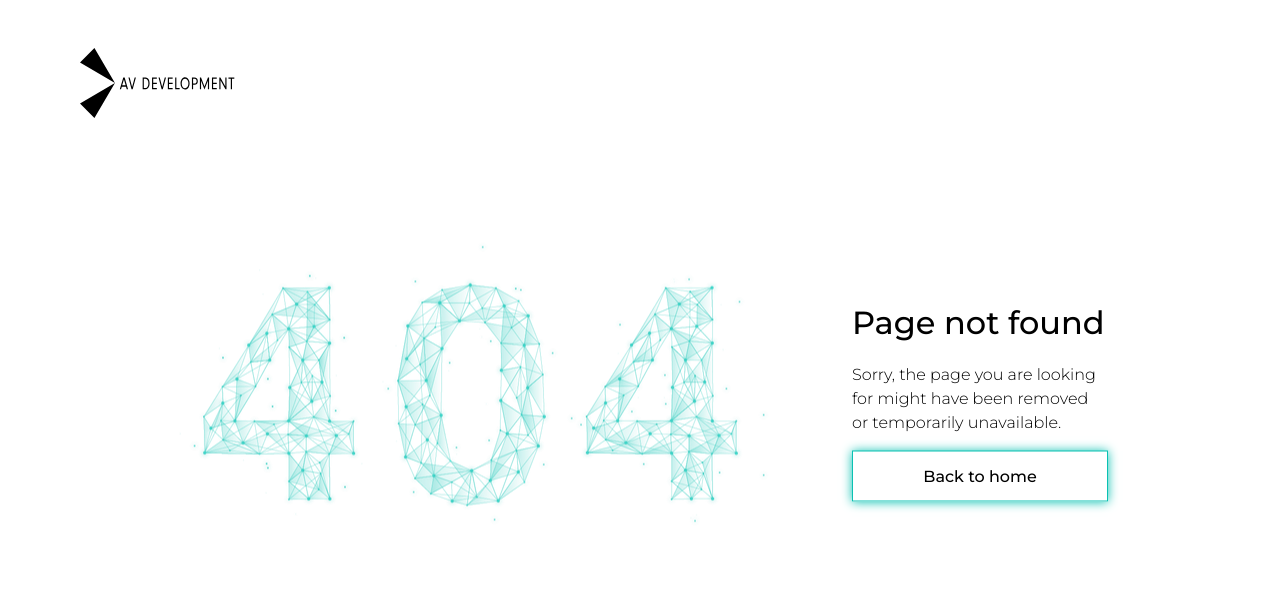
After one commit to alandra-v/portfolio, a PHP site: page /404_error.php in a window 1280 px wide. The commit adds this page. Shown: the top 593 px of the page. Run offline with PHP 8.4, Linux system fonts and the light colour scheme.

Commit message:
Move 404 file to project root

```diff
--- /dev/null
+++ b/404_error.php
@@ -0,0 +1,53 @@
+<!DOCTYPE html>
+<html lang="en">
+
+<head>
+  <meta charset="UTF-8">
+  <meta http-equiv="X-UA-Compatible" content="IE=edge">
+  <meta name="viewport" content="width=device-width, initial-scale=1.0">
+  <title>404 - page not found</title>
+  <link rel="apple-touch-icon-precomposed" sizes="57x57" href="/portfolio_web_development_villalaz_selina_code/assets/favicon/apple-touch-icon-57x57.png" />
+  <link rel="apple-touch-icon-precomposed" sizes="114x114" href="/portfolio_web_development_villalaz_selina_code/assets/favicon/apple-touch-icon-114x114.png" />
+  <link rel="apple-touch-icon-precomposed" sizes="72x72" href="/portfolio_web_development_villalaz_selina_code/assets/favicon/apple-touch-icon-72x72.png" />
+  <link rel="apple-touch-icon-precomposed" sizes="144x144" href="/portfolio_web_development_villalaz_selina_code/assets/favicon/apple-touch-icon-144x144.png" />
+  <link rel="apple-touch-icon-precomposed" sizes="120x120" href="/portfolio_web_development_villalaz_selina_code/assets/favicon/apple-touch-icon-120x120.png" />
+  <link rel="apple-touch-icon-precomposed" sizes="152x152" href="/portfolio_web_development_villalaz_selina_code/assets/favicon/apple-touch-icon-152x152.png" />
+  <link rel="icon" id="16" type="image/png" href="/portfolio_web_development_villalaz_selina_code/assets/favicon/favicon-16x16.png" sizes="16x16" />
+  <link rel="icon" id="ico" href="/portfolio_web_development_villalaz_selina_code/assets/favicon/favicon.ico">
+  <meta name="application-name" content="AVD" />
+  <meta name="msapplication-TileColor" content="#FFFFFF" />
+  <meta name="msapplication-TileImage" content="/portfolio_web_development_villalaz_selina_code/favicon/mstile-144x144.png" />
+  <link rel="preconnect" href="https://fonts.googleapis.com">
+  <link rel="preconnect" href="https://fonts.gstatic.com" crossorigin>
+  <link href="https://fonts.googleapis.com/css2?family=Montserrat:wght@300;400;500;600;700&display=swap" rel="stylesheet">
+  <link rel="stylesheet" href="https://cdnjs.cloudflare.com/ajax/libs/font-awesome/6.4.0/css/all.min.css" integrity="sha512-iecdLmaskl7CVkqkXNQ/ZH/XLlvWZOJyj7Yy7tcenmpD1ypASozpmT/E0iPtmFIB46ZmdtAc9eNBvH0H/ZpiBw==" crossorigin="anonymous" referrerpolicy="no-referrer" />
+  <link rel="stylesheet" href="/portfolio_web_development_villalaz_selina_code/css/reset.css">
+  <link rel="stylesheet" href="/portfolio_web_development_villalaz_selina_code/css/404_error.css">
+  <script src="/portfolio_web_development_villalaz_selina_code/js/favicon_match_media.js" defer></script>
+</head>
+
+<body>
+  <header>
+    <a href="../index.php" class="avd-logo" aria-label="Home"><img src="/portfolio_web_development_villalaz_selina_code/assets/icons/avd_logo_black.svg" class="avd-logo-svg" width="200" height="100" alt="Alandra Villalaz Development logo"></a>
+  </header>
+  <main>
+    <div class="error-container">
+      <div class="error-polygon-container">
+        <picture>
+          <source media="(min-width: 760px)" srcset="/portfolio_web_development_villalaz_selina_code/assets/illustrations/404_polygon.webp 1200w,
+                          /portfolio_web_development_villalaz_selina_code/assets/illustrations/404_polygon.png 1200w">
+          <source srcset="/portfolio_web_development_villalaz_selina_code/assets/illustrations/404_polygon_small.webp 600w,
+                          /portfolio_web_development_villalaz_selina_code/assets/illustrations/404_polygon_small.png 600w">
+          <img src="/portfolio_web_development_villalaz_selina_code/assets/illustrations/404_polygon.png" alt="404 polygon illustration" class="error-polygon" width="600" height="291">
+        </picture>
+      </div>
+      <div class="msg">
+        <h1>Page not found</h1>
+        <p>Sorry, the page you are looking for might have been removed or temporarily unavailable.</p>
+        <a href="/portfolio_web_development_villalaz_selina_code/index.php" class="bth-btn">Back to home</a>
+      </div>
+    </div>
+  </main>
+</body>
+
+</html>
--- a/admin/css/404_error.css
+++ b/css/404_error.css
@@ -2,8 +2,9 @@
 /*
 01  body
 02  error container
-03  media queries min width 1000px
-04  media queries min width 1200px
+03  media queries min width 760px
+04  media queries min width 1000px
+05  media queries min width 1200px
 
 */
 
@@ -77,6 +78,8 @@ a.bth-btn {
   font-weight: 500;
   padding: 0.8rem 1.3rem;
   text-align: center;
+  text-decoration: none;
+  color: #000000;
 }
 
 a.bth-btn:hover {
@@ -84,9 +87,27 @@ a.bth-btn:hover {
   color: #fff;
 }
 
-/* 03 media queries min width 1000px */
+/* 03 media queries min width 760px */
 
-@media (min-width: 1000px) {
+@media (min-width: 760px) {
+
+  div.error-container {
+    align-items: center;
+  }
+
+  div.msg {
+    width: 50%;
+  }
+
+  a.bth_btn {
+    width: 70%;
+  }
+
+}
+
+/* 04 media queries min width 1000px */
+
+@media (min-width: 1024px) {
 
   div.error-container {
     display: grid;
@@ -96,7 +117,11 @@ a.bth-btn:hover {
   }
 
   img.error-polygon {
-    max-width: 600px;
+    max-width: 500px;
+  }
+
+  div.msg {
+    width: 100%;
   }
 
   h1 {
@@ -105,7 +130,7 @@ a.bth-btn:hover {
 
 }
 
-/* 04 media queries min width 1200px */
+/* 05 media queries min width 1200px */
 
 @media (min-width: 1200px) {
 
@@ -113,4 +138,8 @@ a.bth-btn:hover {
     grid-template-columns: 1fr 1fr;
   }
 
+  img.error-polygon {
+    max-width: 600px;
+  }
+
 }
```
Also changed, not shown: admin/404_error.php (deleted, +0 -50 lines), .htaccess (added).
